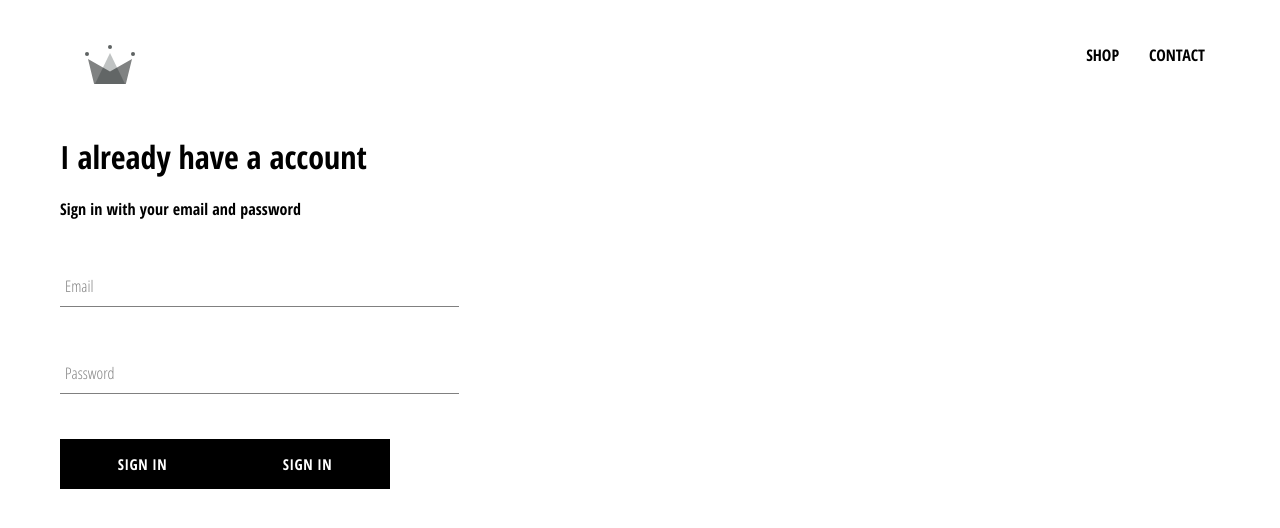
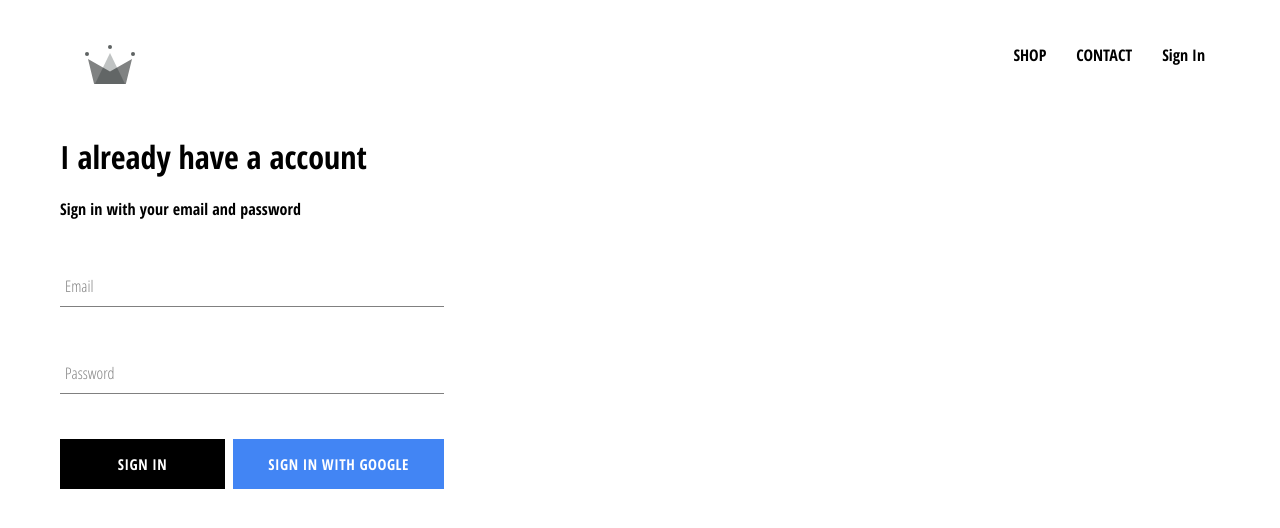
Before and after one commit to AymenKnight/E-commerce-website, a React (Create React App) app: page /signin in a window 1280 px wide. Shown: the top 528 px of the page. Built offline with nearby package versions, Linux system fonts and the light colour scheme; no server answers.

Commit message:
sing in with Google is Done

```diff
--- a/src/App.css
+++ b/src/App.css
@@ -6,3 +6,6 @@ a {
     text-decoration: none;
     color:black ;
 }
+* {
+   box-sizing: border-box;
+}
--- a/src/App.js
+++ b/src/App.js
@@ -1,20 +1,34 @@
-import './App.css';
-import HomePage from './pages/homepage/homepage';
-import {Switch,Route} from "react-router-dom"
-import ShopPage from './pages/Shop/ShopPage';
-import Header from './components/header/Header';
-import SignPage from './pages/SignPage/SignPage';
-
+import { useState ,useEffect} from "react";
+import "./App.css";
+import HomePage from "./pages/homepage/homepage";
+import { Switch, Route } from "react-router-dom";
+import ShopPage from "./pages/Shop/ShopPage";
+import Header from "./components/header/Header";
+import SignPage from "./pages/SignPage/SignPage";
+import { auth } from "./firebase/firebase.utils";
 
 
 function App() {
+  const [currentUser, setcurrentUser] = useState(null);
+
+  useEffect(() => {
+    let unsubscribe;
+    unsubscribe = auth.onAuthStateChanged((user) => {
+      setcurrentUser(user);
+       console.log(user);
+    });
+    return function cleanup(){
+      unsubscribe();
+    }
+
+  },[])
   return (
     <div>
-    <Header/>
+      <Header  currentUser={currentUser}  />
       <Switch>
         <Route exact path="/" component={HomePage} />
         <Route path="/shop/" component={ShopPage} />
-        <Route  path="/signin/" component={SignPage} />
+        <Route path="/signin/" component={SignPage} />
       </Switch>
     </div>
   );
--- a/src/components/custom_Button/Custom_Button.js
+++ b/src/components/custom_Button/Custom_Button.js
@@ -1,9 +1,9 @@
 import React from 'react'
 import "./Custom_Button.styles.scss"
 
-export default function Custom_Button({children,...otherprops}) {
+export default function Custom_Button({children,isGoogleSignIn,...otherprops}) {
     return (
-       <button  className="button" {...otherprops} >
+       <button  className={`button ${isGoogleSignIn ? "googleSignIn" : ""}`} {...otherprops} >
            {children}
        </button>
     )
--- a/src/components/custom_Button/Custom_Button.styles.scss
+++ b/src/components/custom_Button/Custom_Button.styles.scss
@@ -6,7 +6,7 @@
     height: 50px;
     font-family: 'Open Sans Condensed';
     border: none;
-    font-weight: bolder;
+    font-weight: 600;
     font-size: 15px;
     cursor: pointer;
     line-height: 50px;
@@ -19,4 +19,14 @@
        color: black;
        border: 1px solid black;
    }
+   &.googleSignIn {
+       background-color: #4285f4;
+       color: white;
+
+      &:hover {
+          background-color: #357ae8;
+          border: none;
+      }
+   }
+
 }
--- a/src/components/header/Header.js
+++ b/src/components/header/Header.js
@@ -2,9 +2,10 @@ import React from 'react'
 import { Link } from 'react-router-dom'
 import "./Header.scss"
 import {ReactComponent as Logo} from "../assets/crown.svg"
+import { auth } from '../../firebase/firebase.utils';
 
 
-export default function Header() {
+export default function Header({ currentUser }) {
   return (
     <div className="header">
       <Link to="/" className="logo_Container">
@@ -17,6 +18,14 @@ export default function Header() {
         <Link to="/contact/" className="option">
           CONTACT
         </Link>
+        {
+          currentUser ?
+          <div className="option" onClick={()=>auth.signOut()} > Sign Out </div>
+          :
+          <Link className="option" to="/signin/" >
+            Sign In
+          </Link>
+        }
       </div>
     </div>
   );
--- a/src/components/header/Header.scss
+++ b/src/components/header/Header.scss
@@ -23,4 +23,5 @@ margin-bottom: 25px;
 .option {
     padding: 10px 15px ;
     font-weight: 600;
+    cursor: pointer;
 }
--- a/src/components/signin/SignIn.js
+++ b/src/components/signin/SignIn.js
@@ -44,8 +44,13 @@ export default function SignIn() {
             required
             hundleChange={hundleChange}
           />
-          <Custom_Button type="submit"> Sign In </Custom_Button>
-          <Custom_Button  onClick={signInWithGoogle} > Sign In </Custom_Button>
+          <div  className="buttons_Contianer" >
+            <Custom_Button type="submit"> Sign In </Custom_Button>
+            <Custom_Button onClick={signInWithGoogle} isGoogleSignIn >
+              {" "}
+              Sign In With Google{" "}
+            </Custom_Button>
+          </div>
         </form>
       </div>
     );
--- a/src/components/signin/SignIn.styles.scss
+++ b/src/components/signin/SignIn.styles.scss
@@ -12,3 +12,7 @@
 .title {
     margin: 20px 0;
 }
+.buttons_Contianer {
+    display: flex;
+    justify-content: space-between;
+}
```
Also changed, not shown: 1 other file (tests, documents, lock files or other folders). Lines whose indentation alone changed are shown as unchanged.
